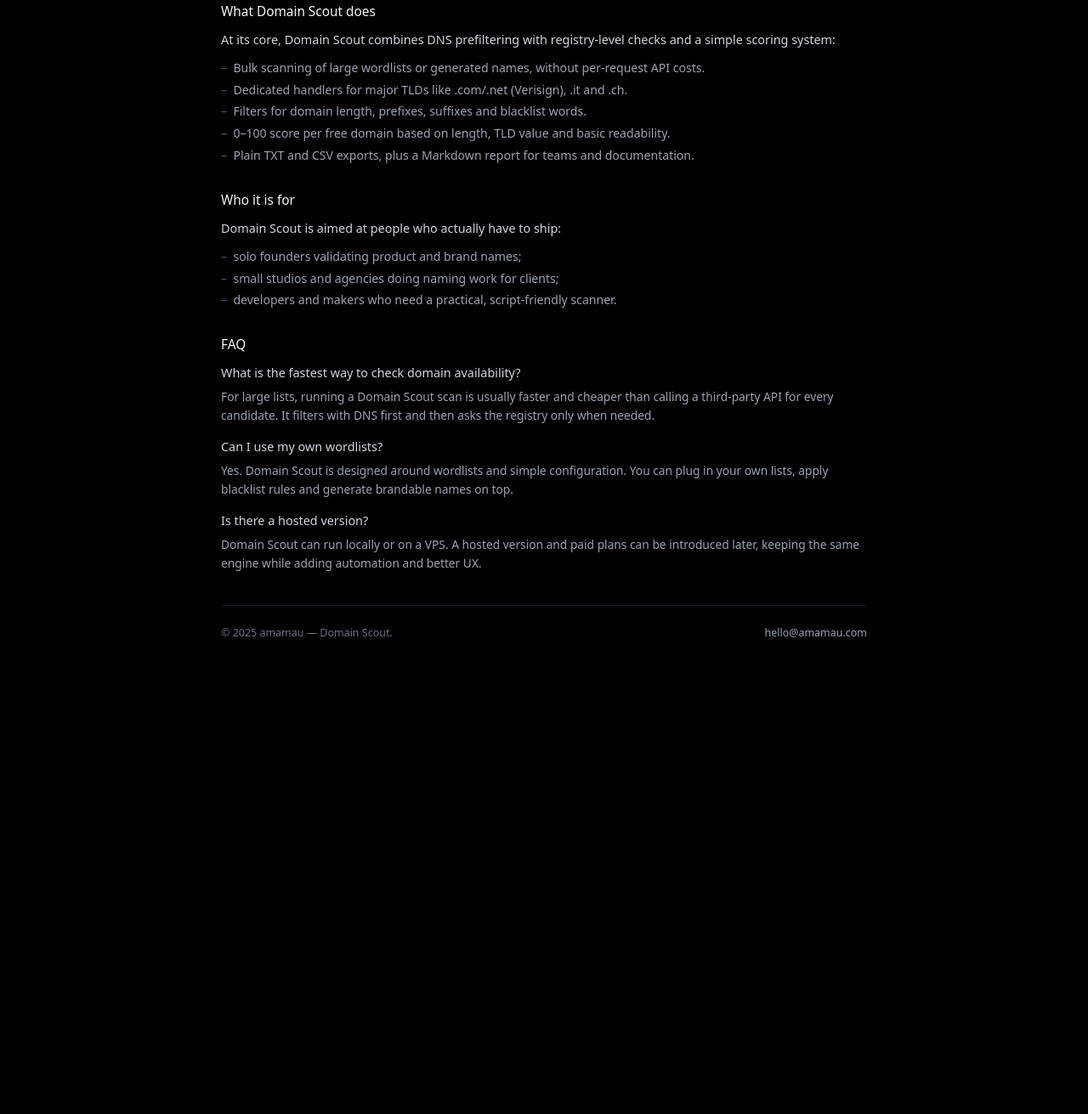
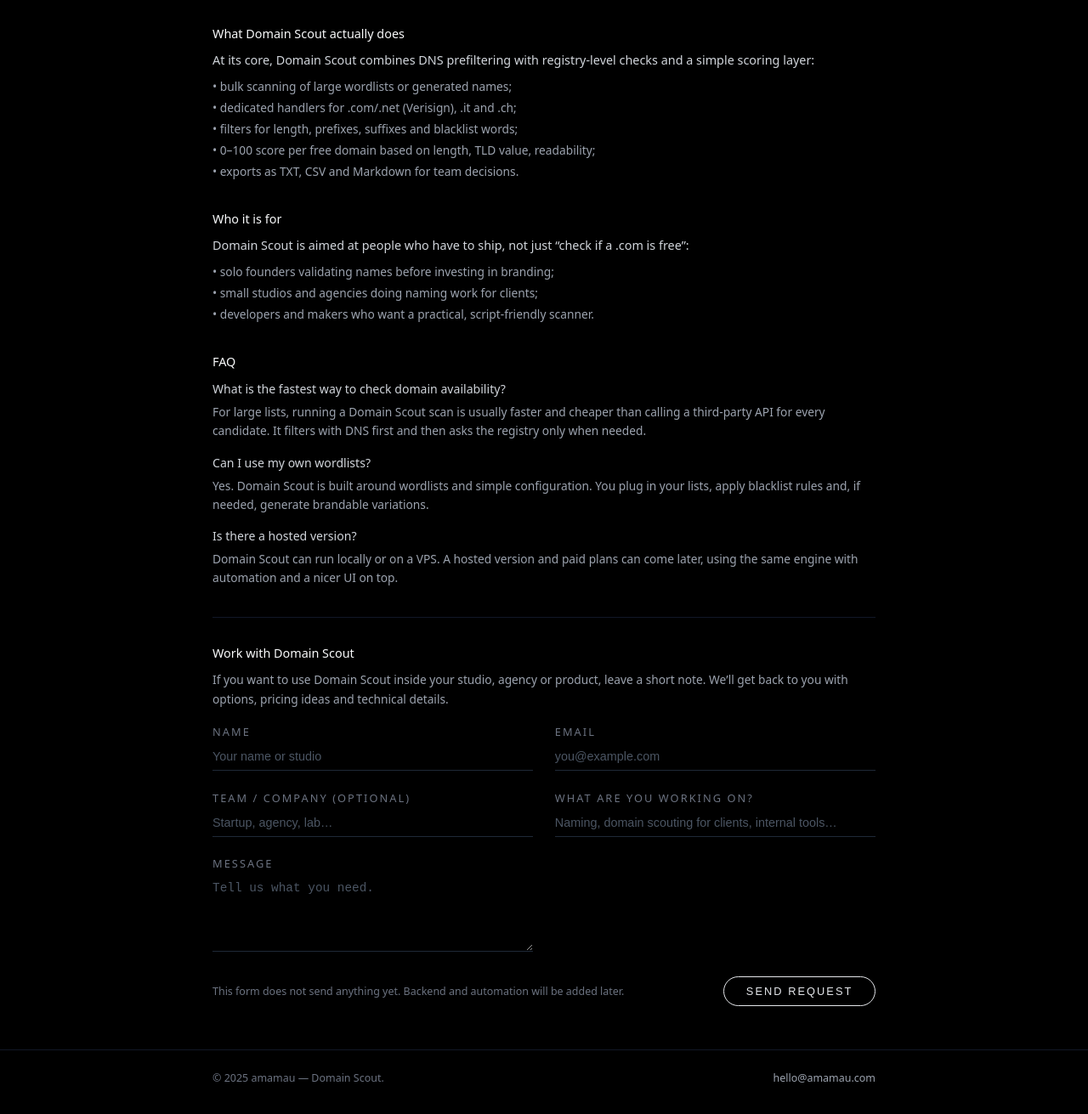
Before and after one commit to amamau/com, a plain HTML site: page index.html in a window 1280 px wide. Shown: the part 562-1873 px from the top of the page at 85% size. Before the commit the page ends 1359 px from the top, so only its background shows below. Drawn offline with Linux system fonts and the light colour scheme.

Commit message:
Update index.html

```diff
--- a/index.html
+++ b/index.html
@@ -5,11 +5,10 @@
   <meta name="viewport" content="width=device-width, initial-scale=1" />
 
   <title>Domain Scout – The Fastest Domain Availability Scanner | amamau</title>
+  <meta name="description" content="Find the perfect domain instantly. Bulk scans, smart filters, TLD selection and zero-API limits. Built for startups, makers and lean businesses.">
+  <link rel="canonical" href="https://www.amamau.com/">
 
-  <meta name="description" content="Find the perfect domain instantly. Bulk scans, smart filters, TLD selection and zero-API limits. Built for startups, makers and lean businesses.">
-  <link rel="canonical" href="https://www.amamau.com/" />
-
-  <!-- Favicon SVG -->
+  <!-- Favicon -->
   <link rel="icon" type="image/svg+xml" href="mark-amamau-white.svg" />
 
   <!-- Open Graph -->
@@ -78,7 +77,7 @@
       color-scheme: dark;
     }
 
-    * {
+    *, *::before, *::after {
       box-sizing: border-box;
       margin: 0;
       padding: 0;
@@ -87,7 +86,7 @@
     body {
       min-height: 100vh;
       background: #000;
-      color: #f5f5f5;
+      color: #f9fafb;
       font-family: system-ui, -apple-system, BlinkMacSystemFont, "SF Pro Text",
                    "Segoe UI", sans-serif;
       -webkit-font-smoothing: antialiased;
@@ -100,87 +99,100 @@
     }
 
     .shell {
-      width: min(760px, 100% - 2.4rem);
+      width: min(780px, 100% - 3rem);
       margin: 0 auto;
-      padding: 2.4rem 0 2.8rem;
+      padding: 2.8rem 0 3.2rem;
     }
 
+    /* HEADER */
+
     header {
-      margin-bottom: 2.6rem;
+      margin-bottom: 3rem;
     }
 
-    .logo-row {
+    .top-row {
       display: flex;
       align-items: center;
       justify-content: space-between;
-      gap: 1.2rem;
-      margin-bottom: 1.6rem;
+      gap: 1rem;
+      margin-bottom: 1.8rem;
+      font-size: 0.75rem;
+      text-transform: uppercase;
+      letter-spacing: 0.16em;
+      color: #9ca3af;
     }
 
-    .logo-mark img {
+    .brand {
+      display: inline-flex;
+      align-items: center;
+      gap: 0.6rem;
+    }
+
+    .brand img {
       display: block;
-      height: 32px;
+      height: 26px;
       width: auto;
     }
 
-    .brand-text {
-      font-size: 0.8rem;
-      text-transform: uppercase;
-      letter-spacing: 0.16em;
-      color: #9ca3af;
+    .brand span {
+      white-space: nowrap;
+    }
+
+    .top-right {
       white-space: nowrap;
     }
 
     .hero {
-      margin-bottom: 2rem;
+      padding-top: 0.6rem;
     }
 
     h1 {
-      font-size: 1.6rem;
-      line-height: 1.25;
+      font-size: clamp(1.8rem, 2.2vw, 2rem);
+      line-height: 1.3;
       font-weight: 500;
       margin-bottom: 0.9rem;
     }
 
     .tagline {
-      font-size: 0.85rem;
-      letter-spacing: 0.18em;
+      font-size: 0.8rem;
       text-transform: uppercase;
+      letter-spacing: 0.2em;
       color: #6b7280;
       margin-bottom: 1.4rem;
     }
 
     .lead {
-      font-size: 0.92rem;
+      font-size: 0.94rem;
       line-height: 1.7;
       color: #d1d5db;
-      margin-bottom: 1.4rem;
       max-width: 40rem;
+      margin-bottom: 0.9rem;
     }
 
-    .meta-line {
+    .meta {
       font-size: 0.8rem;
       color: #9ca3af;
-      margin-bottom: 0.4rem;
     }
+
+    /* MAIN CONTENT */
 
     main {
       border-top: 1px solid #111827;
-      padding-top: 1.9rem;
+      padding-top: 2.1rem;
     }
 
     section {
-      margin-bottom: 1.9rem;
+      margin-bottom: 2.2rem;
     }
 
     section:last-of-type {
-      margin-bottom: 2.4rem;
+      margin-bottom: 0;
     }
 
     section h2 {
-      font-size: 0.96rem;
+      font-size: 0.9rem;
       font-weight: 500;
-      margin-bottom: 0.7rem;
+      margin-bottom: 0.6rem;
     }
 
     section p {
@@ -189,28 +201,24 @@
       color: #d1d5db;
     }
 
-    ul {
-      list-style: none;
-      margin-top: 0.6rem;
+    .list {
+      margin-top: 0.5rem;
     }
 
-    li {
-      font-size: 0.88rem;
+    .list-item {
+      font-size: 0.86rem;
       line-height: 1.6;
       color: #9ca3af;
-      padding-left: 0.9rem;
-      position: relative;
     }
 
-    li + li {
-      margin-top: 0.2rem;
+    .list-item + .list-item {
+      margin-top: 0.18rem;
     }
 
-    li::before {
-      content: "–";
-      position: absolute;
-      left: 0;
-      color: #4b5563;
+    /* FAQ */
+
+    .faq-block {
+      margin-top: 0.7rem;
     }
 
     .faq-item + .faq-item {
@@ -218,7 +226,7 @@
     }
 
     .faq-q {
-      font-size: 0.9rem;
+      font-size: 0.88rem;
       font-weight: 500;
       margin-bottom: 0.25rem;
     }
@@ -229,19 +237,130 @@
       color: #9ca3af;
     }
 
+    /* CONTACT FORM */
+
+    .contact-section {
+      border-top: 1px solid #111827;
+      padding-top: 2rem;
+      margin-top: 2.2rem;
+    }
+
+    .contact-intro {
+      margin-bottom: 1.1rem;
+    }
+
+    .contact-intro p {
+      font-size: 0.86rem;
+      color: #9ca3af;
+    }
+
+    .contact-form {
+      display: grid;
+      grid-template-columns: 1fr 1fr;
+      gap: 1.4rem 1.6rem;
+    }
+
+    @media (max-width: 640px) {
+      .contact-form {
+        grid-template-columns: 1fr;
+      }
+    }
+
+    .field {
+      display: flex;
+      flex-direction: column;
+      gap: 0.35rem;
+    }
+
+    .field label {
+      font-size: 0.8rem;
+      text-transform: uppercase;
+      letter-spacing: 0.16em;
+      color: #6b7280;
+    }
+
+    .field input,
+    .field textarea {
+      border: none;
+      border-bottom: 1px solid #1f2937;
+      padding: 0.4rem 0 0.5rem;
+      font-size: 0.9rem;
+      background: transparent;
+      color: #e5e7eb;
+      outline: none;
+      border-radius: 0;
+    }
+
+    .field input::placeholder,
+    .field textarea::placeholder {
+      color: #4b5563;
+    }
+
+    .field input:focus,
+    .field textarea:focus {
+      border-bottom-color: #e5e7eb;
+    }
+
+    .field textarea {
+      resize: vertical;
+      min-height: 90px;
+      grid-column: 1 / -1;
+    }
+
+    .form-footnote {
+      grid-column: 1 / -1;
+      display: flex;
+      justify-content: space-between;
+      align-items: center;
+      gap: 1rem;
+      margin-top: 0.4rem;
+    }
+
+    .form-footnote p {
+      font-size: 0.78rem;
+      color: #6b7280;
+    }
+
+    .button {
+      appearance: none;
+      border: 1px solid #e5e7eb;
+      background: transparent;
+      color: #e5e7eb;
+      font-size: 0.8rem;
+      text-transform: uppercase;
+      letter-spacing: 0.16em;
+      padding: 0.55rem 1.6rem;
+      border-radius: 999px;
+      cursor: pointer;
+      white-space: nowrap;
+    }
+
+    .button:hover {
+      background: #e5e7eb;
+      color: #020617;
+    }
+
+    .button:active {
+      transform: translateY(1px);
+    }
+
+    /* FOOTER */
+
     footer {
       border-top: 1px solid #111827;
-      padding-top: 1.4rem;
       margin-top: auto;
     }
 
     .footer-inner {
+      width: min(780px, 100% - 3rem);
+      margin: 0 auto;
+      padding: 1.5rem 0 2.1rem;
       font-size: 0.78rem;
       color: #6b7280;
       display: flex;
       flex-wrap: wrap;
-      gap: 0.4rem;
       justify-content: space-between;
+      gap: 0.5rem;
       align-items: center;
     }
 
@@ -253,45 +372,31 @@
     footer a:hover {
       text-decoration: underline;
     }
-
-    @media (max-width: 640px) {
-      .logo-row {
-        flex-direction: row;
-      }
-
-      h1 {
-        font-size: 1.45rem;
-      }
-
-      .lead {
-        font-size: 0.9rem;
-      }
-    }
   </style>
 </head>
 <body>
   <div class="page">
     <div class="shell">
       <header>
-        <div class="logo-row">
-          <div class="logo-mark">
-            <!-- puoi usare anche un mark più piccolo se vuoi -->
+        <div class="top-row">
+          <div class="brand">
             <img src="logo-amamau.svg" alt="amamau logo">
+            <span>amamau / domain scout</span>
           </div>
-          <div class="brand-text">
-            amamau tools
+          <div class="top-right">
+            tools for small, serious teams
           </div>
         </div>
 
         <div class="hero">
-          <h1>Domain Scout — The domain research tool built for real businesses.</h1>
+          <h1>Domain Scout — the domain research tool built for real businesses.</h1>
           <p class="tagline">We turn ideas into icons.</p>
           <p class="lead">
             Domain Scout is a fast, registry-aware domain availability scanner for startups,
             makers and lean agencies. It runs bulk checks without API limits, works with custom
             wordlists and scores each available domain so you can focus only on names that work.
           </p>
-          <p class="meta-line">
+          <p class="meta">
             Focus: bulk domain search, smart filters, multi-TLD support (.com, .it, .ch) and a 0–100
             marketing score for each free domain.
           </p>
@@ -300,46 +405,45 @@
 
       <main>
         <section aria-labelledby="why">
-          <h2 id="why">Why Domain Scout exists</h2>
+          <h2 id="why">Why this exists</h2>
           <p>
             Most domain checkers are built around third-party APIs, rate limits and monthly fees.
-            That is fine for a quick single lookup, but not when you are exploring hundreds or
-            thousands of options for a new product, brand or company name. Domain Scout is designed
-            for that kind of work: offline-friendly logic, predictable performance and full control
-            over your lists.
+            That is fine for one domain at a time, not when you are exploring whole wordlists and
+            real naming options for a product, studio or company. Domain Scout is designed for that:
+            predictable performance, offline-friendly logic and full control over how you scan.
           </p>
         </section>
 
         <section aria-labelledby="what">
-          <h2 id="what">What Domain Scout does</h2>
+          <h2 id="what">What Domain Scout actually does</h2>
           <p>
-            At its core, Domain Scout combines DNS prefiltering with registry-level checks and
-            a simple scoring system:
+            At its core, Domain Scout combines DNS prefiltering with registry-level checks and a
+            simple scoring layer:
           </p>
-          <ul>
-            <li>Bulk scanning of large wordlists or generated names, without per-request API costs.</li>
-            <li>Dedicated handlers for major TLDs like .com/.net (Verisign), .it and .ch.</li>
-            <li>Filters for domain length, prefixes, suffixes and blacklist words.</li>
-            <li>0–100 score per free domain based on length, TLD value and basic readability.</li>
-            <li>Plain TXT and CSV exports, plus a Markdown report for teams and documentation.</li>
-          </ul>
+          <div class="list" aria-label="Key capabilities">
+            <p class="list-item">• bulk scanning of large wordlists or generated names;</p>
+            <p class="list-item">• dedicated handlers for .com/.net (Verisign), .it and .ch;</p>
+            <p class="list-item">• filters for length, prefixes, suffixes and blacklist words;</p>
+            <p class="list-item">• 0–100 score per free domain based on length, TLD value, readability;</p>
+            <p class="list-item">• exports as TXT, CSV and Markdown for team decisions.</p>
+          </div>
         </section>
 
         <section aria-labelledby="who">
           <h2 id="who">Who it is for</h2>
           <p>
-            Domain Scout is aimed at people who actually have to ship:
+            Domain Scout is aimed at people who have to ship, not just “check if a .com is free”:
           </p>
-          <ul>
-            <li>solo founders validating product and brand names;</li>
-            <li>small studios and agencies doing naming work for clients;</li>
-            <li>developers and makers who need a practical, script-friendly scanner.</li>
-          </ul>
+          <div class="list" aria-label="Ideal users">
+            <p class="list-item">• solo founders validating names before investing in branding;</p>
+            <p class="list-item">• small studios and agencies doing naming work for clients;</p>
+            <p class="list-item">• developers and makers who want a practical, script-friendly scanner.</p>
+          </div>
         </section>
 
         <section aria-labelledby="faq">
           <h2 id="faq">FAQ</h2>
-
+          <div class="faq-block">
             <div class="faq-item">
               <p class="faq-q">What is the fastest way to check domain availability?</p>
               <p class="faq-a">
@@ -348,23 +452,74 @@
                 asks the registry only when needed.
               </p>
             </div>
-
             <div class="faq-item">
               <p class="faq-q">Can I use my own wordlists?</p>
               <p class="faq-a">
-              Yes. Domain Scout is designed around wordlists and simple configuration. You can
-              plug in your own lists, apply blacklist rules and generate brandable names on top.
+                Yes. Domain Scout is built around wordlists and simple configuration. You plug in
+                your lists, apply blacklist rules and, if needed, generate brandable variations.
+              </p>
+            </div>
+            <div class="faq-item">
+              <p class="faq-q">Is there a hosted version?</p>
+              <p class="faq-a">
+                Domain Scout can run locally or on a VPS. A hosted version and paid plans can come
+                later, using the same engine with automation and a nicer UI on top.
+              </p>
+            </div>
+          </div>
+        </section>
+
+        <!-- CONTACT -->
+
+        <section class="contact-section" aria-labelledby="contact">
+          <h2 id="contact">Work with Domain Scout</h2>
+          <div class="contact-intro">
+            <p>
+              If you want to use Domain Scout inside your studio, agency or product, leave a short
+              note. We&rsquo;ll get back to you with options, pricing ideas and technical details.
             </p>
           </div>
 
-          <div class="faq-item">
-            <p class="faq-q">Is there a hosted version?</p>
-            <p class="faq-a">
-              Domain Scout can run locally or on a VPS. A hosted version and paid plans can be
-              introduced later, keeping the same engine while adding automation and better UX.
+          <form class="contact-form" action="#" method="post">
+            <div class="field">
+              <label for="name">Name</label>
+              <input id="name" name="name" type="text" autocomplete="name" required
+                     placeholder="Your name or studio">
+            </div>
+
+            <div class="field">
+              <label for="email">Email</label>
+              <input id="email" name="email" type="email" autocomplete="email" required
+                     placeholder="you@example.com">
+            </div>
+
+            <div class="field">
+              <label for="company">Team / Company (optional)</label>
+              <input id="company" name="company" type="text"
+                     placeholder="Startup, agency, lab…">
+            </div>
+
+            <div class="field">
+              <label for="usecase">What are you working on?</label>
+              <input id="usecase" name="usecase" type="text"
+                     placeholder="Naming, domain scouting for clients, internal tools…">
+            </div>
+
+            <div class="field">
+              <label for="message">Message</label>
+              <textarea id="message" name="message" placeholder="Tell us what you need."></textarea>
+            </div>
+
+            <div class="form-footnote">
+              <p>
+                This form does not send anything yet. Backend and automation will be added later.
               </p>
+              <button class="button" type="submit">Send request</button>
             </div>
+          </form>
         </section>
+      </main>
+    </div>
 
     <footer>
       <div class="footer-inner">
@@ -372,8 +527,6 @@
         <span><a href="mailto:hello@amamau.com">hello@amamau.com</a></span>
       </div>
     </footer>
-      </main>
-    </div>
   </div>
 
   <script>
```
Lines whose indentation alone changed are shown as unchanged.
